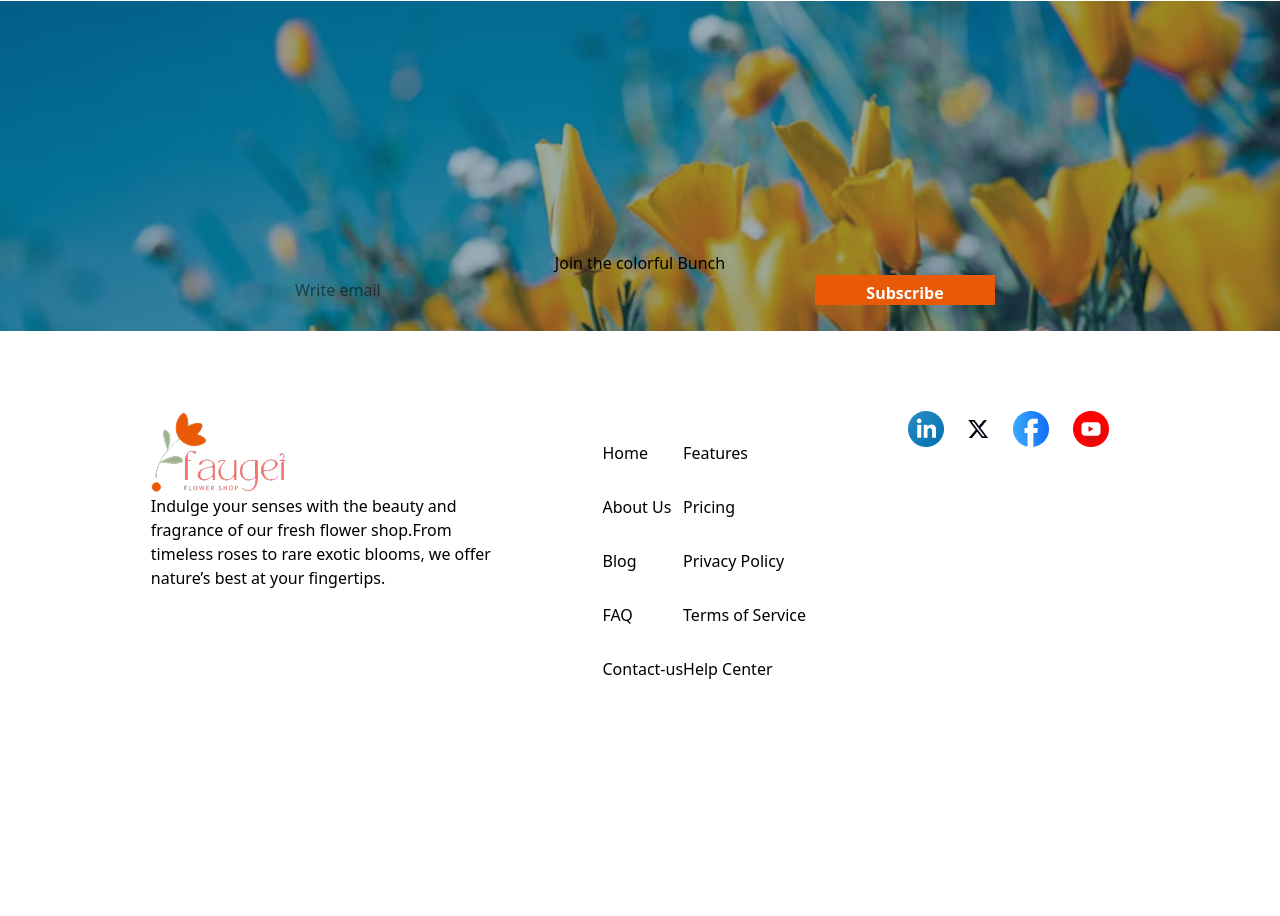
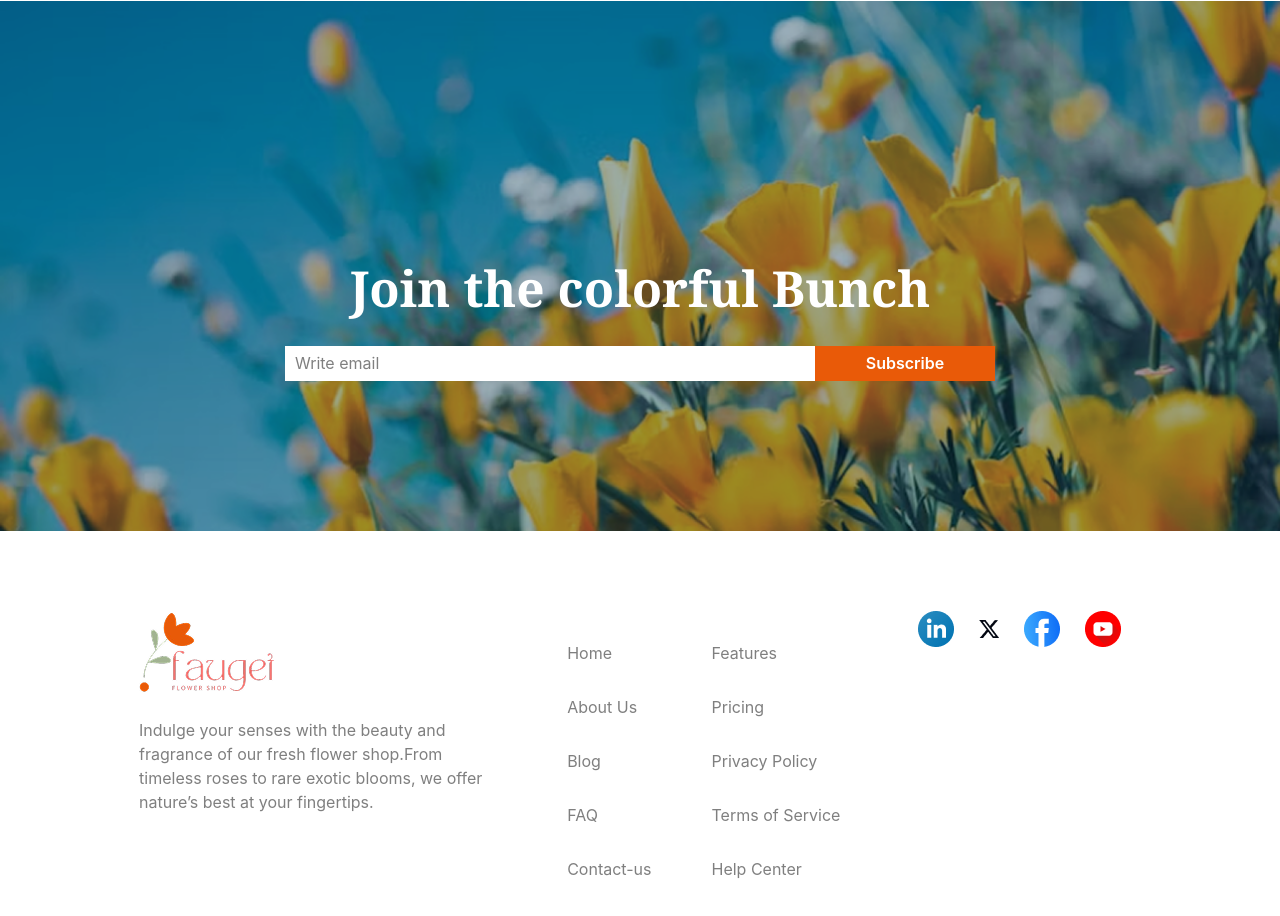
Before and after one commit to Nusratnahar/flower-website-A02, a plain HTML site: page index.html in a window 1280 px wide. Shown: the part 3253-4169 px from the top of the page. Before the commit the page ends 4014 px from the top, so only its background shows below. Drawn offline with nearby package versions, Linux system fonts and the light colour scheme.

Commit message:
fonts and color added

```diff
--- a/index.html
+++ b/index.html
@@ -133,17 +133,18 @@
             </div>
         </section>
         <section class="input-section">
-            <h3 class="input-title">Join the colorful Bunch</h3>
-            <div class="subscribe-field">
+            <h3 class="input-title noto-serif">Join the colorful Bunch</h3>
+            <div class="subscribe-field inter">
                 <input type="email" name="" id="" placeholder="Write email">
                 <button>Subscribe</button>
             </div>
         </section>
     </main>
   <footer>
-<section class="footer-section">
+<section class="footer-section inter secondary-clr">
     <div class="website-info">
         <img src="assets/logo.png" alt="">
+        <br>
         <p>Indulge your senses with the beauty and fragrance of our fresh flower shop.From timeless roses to rare exotic blooms, we offer nature’s best at your fingertips. </p>
     </div>
     <div class="website-links">
--- a/styles/style.css
+++ b/styles/style.css
@@ -55,6 +55,14 @@
 .flower-plants-content li{
     list-style: disc;
     margin-left: 20px;
+}
+
+.input-title{
+    color: #FFFFFF;
+    font-size: 3.1rem;
+    font-weight: 700;
+    margin-bottom: 20px;
+
 }
 /* hover effect */
 .card:hover{
@@ -209,7 +217,7 @@ nav ul li{
     left: 160px;
     top: 110px;
     font-size: 2.5rem;
-    font-weight: 800;
+    font-weight: 700;
     color: #FFFFFF;
 }
 .zabo-text p{
@@ -217,6 +225,7 @@ nav ul li{
 }
 .deal-text a , .zabo-text a{
     color: #FFFFFF;
+    text-decoration: underline;
 }
 
 
@@ -225,7 +234,7 @@ nav ul li{
     background-image: url(/assets/news-letter-bg.png);
     background-repeat: no-repeat;
     width: 100%;
-    height: 330px;
+    height: 530px;
     background-size: cover;
     text-align: center;
     padding-top: 250px;
@@ -239,15 +248,15 @@ nav ul li{
 }
 .subscribe-field input[type="email"]{
     width: 530px;
-    height: 30px;
+    height: 35px;
     font-size: 1rem;
     border: none;
     padding-left: 10px;
+    background-color: #FFFFFF;
 }
 .subscribe-field button {
     width: 180px;
-  padding: 6px 10px;
-  height: 30px;
+  height: 35px;
   background-color: #E95A08;
   color: white;
   font-size: 1rem;
@@ -263,10 +272,12 @@ nav ul li{
 }
 .website-info{
     width: 350px;
+    font-size: 1rem;
+    font-weight: 400;
 }
 .website-links{
     display: flex;
-    justify-content: space-around;
+    gap: 60px;
 
 }
 .website-links ul li{
```
